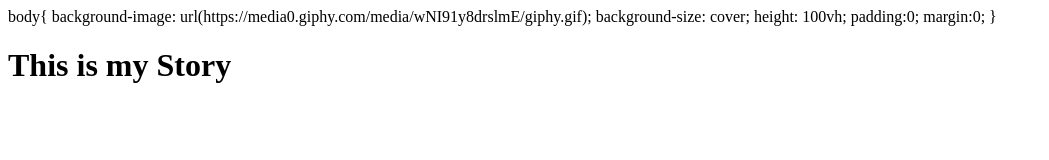
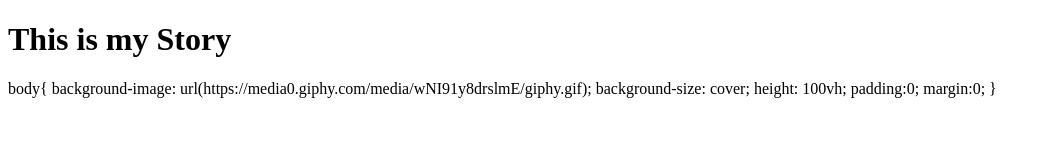
Before and after one commit to bdcrotty/MyStoryWebsite, a plain HTML site: page index.html in a window 1280 px wide. Shown: the whole page, without its empty margins (0-1049 px from the left). Drawn offline with Linux system fonts and the light colour scheme.

Commit message:
Update index.html

```diff
--- a/index.html
+++ b/index.html
@@ -1,6 +1,8 @@
 <!DOCTYPE HTML>
 <html>
   <head>
+        <h1> This is my Story</h1>
+
     <stlye>
   body{
     background-image: url(https://media0.giphy.com/media/wNI91y8drslmE/giphy.gif);
@@ -14,8 +16,5 @@
 }
       </style>
   </head>
-  <body>
-    <h1> This is my Story</h1>
 
-  </body>
  </html>
```
